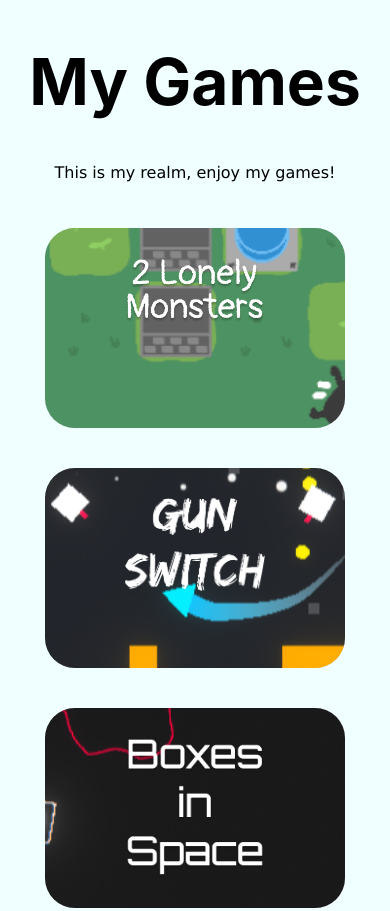
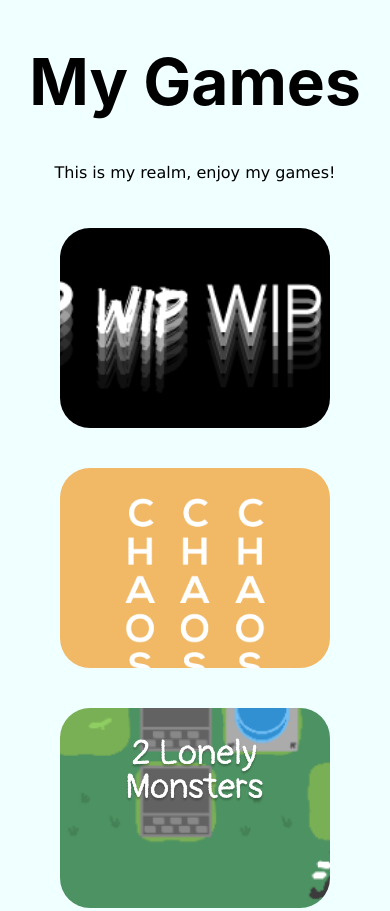
Before and after one commit to DSF100/DSF100.github.io, a plain HTML site: page index.html in a window 390 px wide. Shown: the top 911 px of the page. Drawn offline with Linux system fonts and the light colour scheme.

Commit message:
revamped

```diff
--- a/index.html
+++ b/index.html
@@ -24,6 +24,21 @@
         <p>This is my realm, enjoy my games!</p>
 
         <div class = "container">
+
+
+            <div class = "item">
+                <img src="GamesCoverPC/WIP PC Cover.png" class="imagePC"/>
+                <img src="GamesCoverM/WIP M Cover.png" class="imageM"/>
+            </div>
+
+            <div class = "item">
+                <a href = "https://dsf100.itch.io/chaostium" target = "_blank">
+                    <img src="GamesCoverPC/Chaostium PC Cover.png" class="imagePC"/>
+                    <img src="GamesCoverM/Chaostium M Cover.png" class="imageM"/>
+
+                    <img src="Logos/Chaostium (logo).png" class="logo"/>
+                </a>
+            </div>
 
             <div class = "item">
                 <a href = "https://dsf100.itch.io/2-lonely-monsters" target = "_blank">
--- a/style.css
+++ b/style.css
@@ -45,13 +45,13 @@ body{
     justify-items: center;
     align-items: center;
     grid-template-columns: repeat(auto-fit, minmax(200px, 1fr));
-    grid-template-rows: 700px;
+    grid-auto-rows: minmax(700px, auto);
 }
 
 .item {
     height: 680px;
     width: 200px;
-    background: #C4C4C4;
+    background: hsla(0, 0%, 77%, 0);
     border-radius: 30px;
     overflow: hidden;
     text-align: center;
@@ -115,18 +115,18 @@ body{
         padding-left: 45px;
         padding-right: 45px;
         grid-template-columns: 1fr;
-        grid-template-rows: repeat(7, 220px);
+        grid-auto-rows: minmax(220px, auto);
         row-gap: 20px;
     }
 
     .item{
         height: 200px;
-        width: 100%;
+        width: 90%;
     }
 
     .item:hover{
         height: 220px;
-        width: 110%;
+        width: 100%;
     }
 
     .imagePC{
```
Also changed, not shown: GamesCoverM/Chaostium M Cover.png (added), GamesCoverM/WIP M Cover.png (added), GamesCoverPC/Chaostium PC Cover.png (added), GamesCoverPC/WIP PC Cover.png (added), Logos/Chaostium (logo).png (added).
